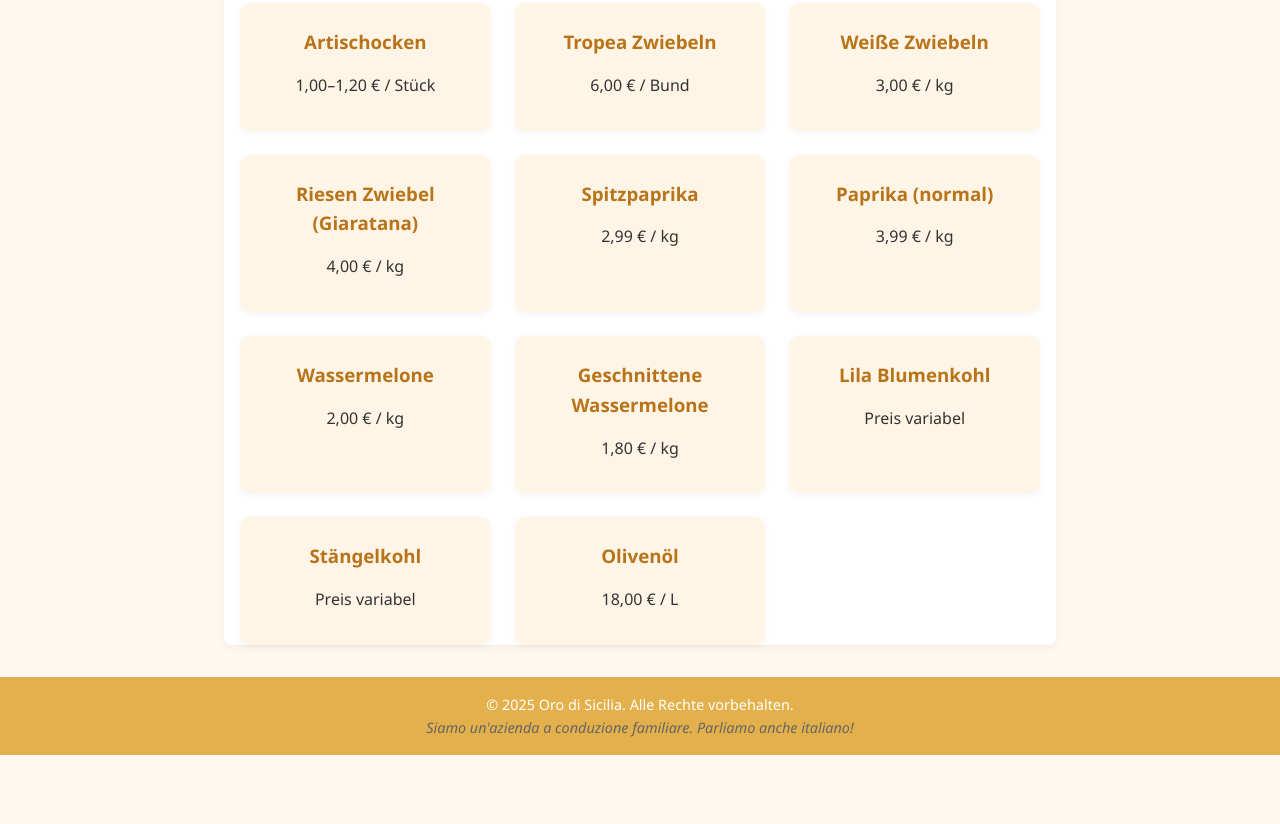
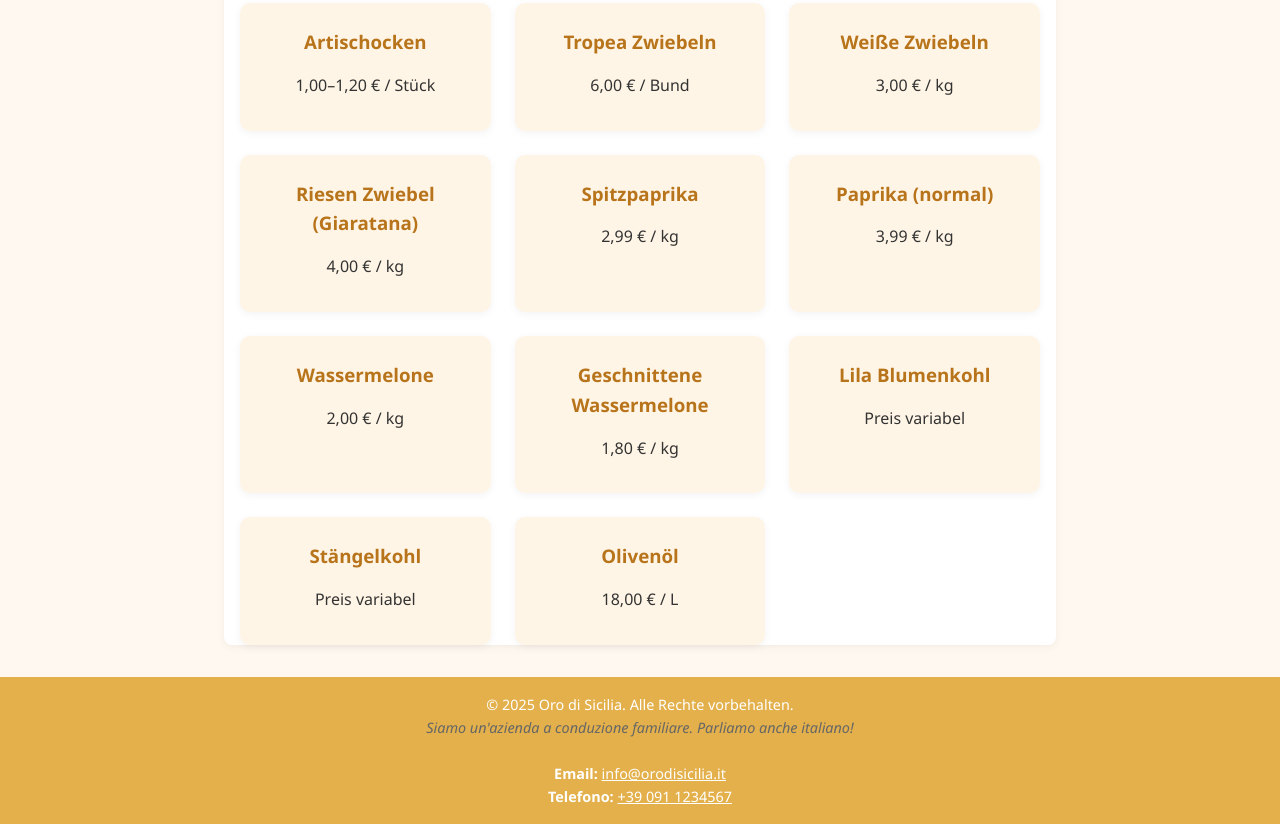
Before and after one commit to Maurizio-G/oro-di-sicilia, a plain HTML site: page index.html in a window 1280 px wide. Shown: the part 1531-2355 px from the top of the page. Before the commit the page ends 2286 px from the top, so only its background shows below. Drawn offline with Linux system fonts and the light colour scheme.

Commit message:
index.html

```diff
--- a/index.html
+++ b/index.html
@@ -225,7 +225,7 @@
 
   <footer>
     &copy; 2025 Oro di Sicilia. Alle Rechte vorbehalten. <br>
-    <small><em>Siamo un'azienda a conduzione familiare. Parliamo anche italiano!</em></small>
+    <small><em>Siamo un'azienda a conduzione familiare. Parliamo anche italiano!</em></small><br><br>
+    <strong>Email:</strong> <a href="mailto:info@orodisicilia.it" style="color: white;">info@orodisicilia.it</a><br>
+    <strong>Telefono:</strong> <a href="tel:+390911234567" style="color: white;">+39 091 1234567</a>
   </footer>
-</body>
-</html>
```
